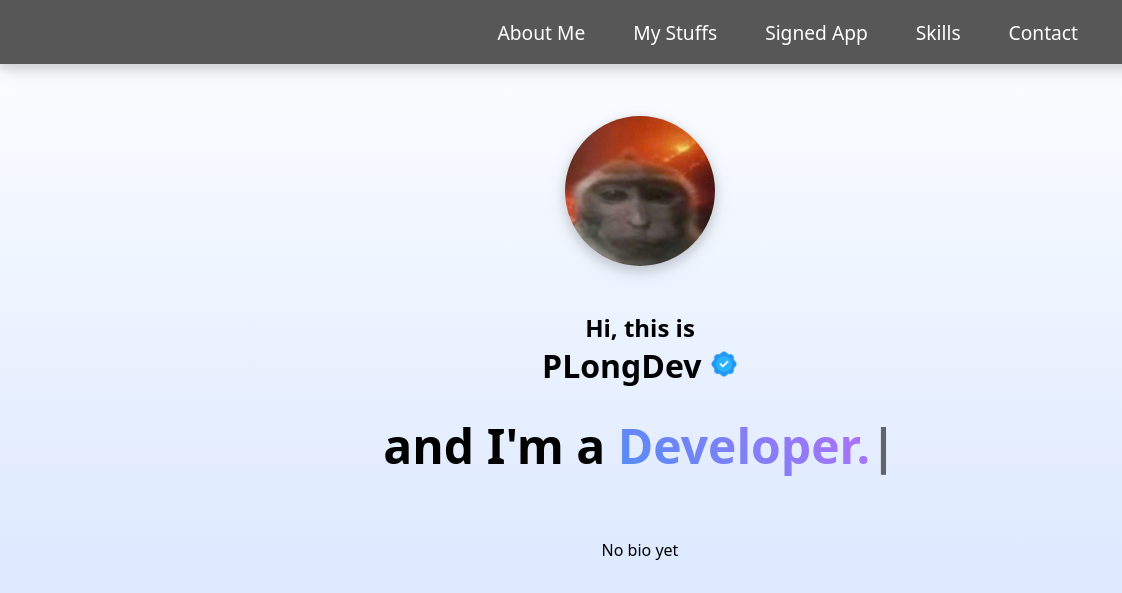
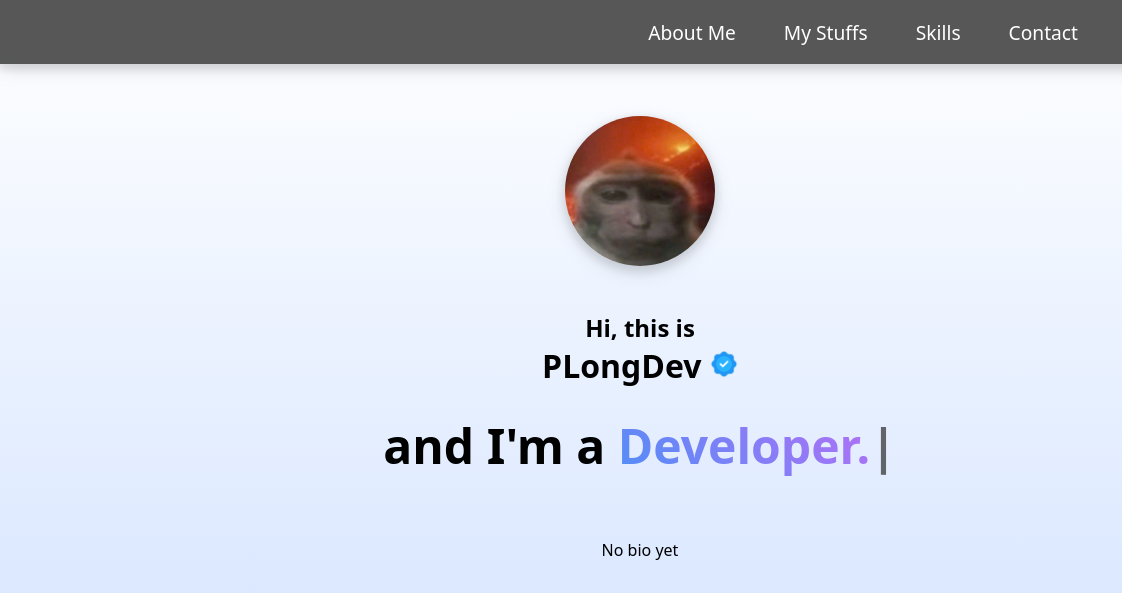
Before and after one commit to phamlong128/main, a plain HTML site: page index.html in a window 1280 px wide. Shown: the top 593 px of the page, 0-1122 px from the left. Drawn offline with nearby package versions, Linux system fonts and the light colour scheme.

Commit message:
Update index.html

```diff
--- a/index.html
+++ b/index.html
@@ -21,7 +21,6 @@
             <ul class="nav-links">
                 <li><a href="#about">About Me</a></li>
                 <li><a href="#projects">My Stuffs</a></li>
-                <li><a href="#app">Signed App</a></li>
                 <li><a href="#skills">Skills</a></li>
                 <li><a href="#contact">Contact</a></li>
                 <li style="display: flex; width: 26px;">
```
